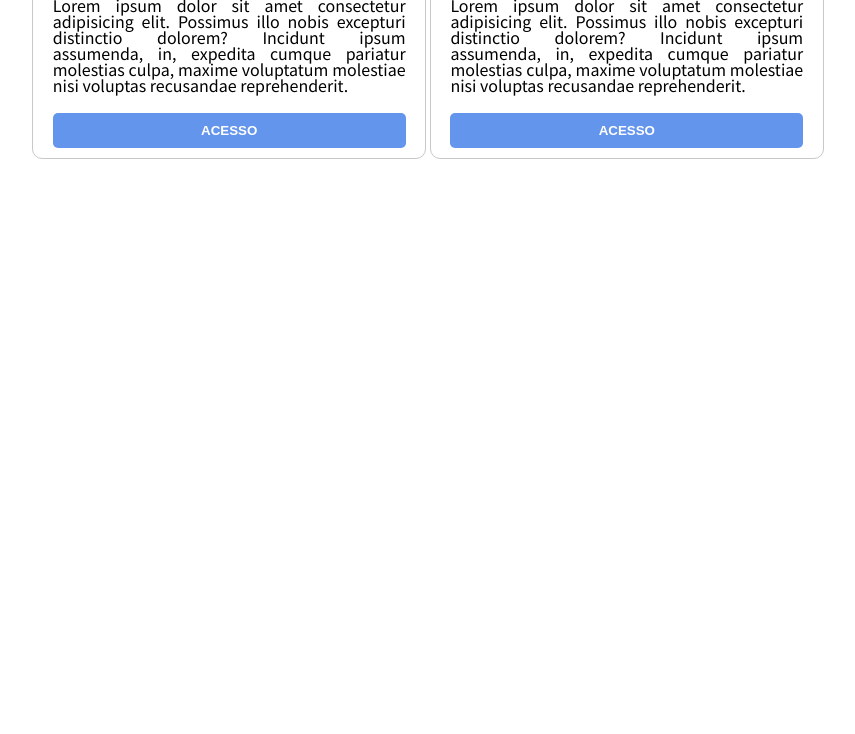
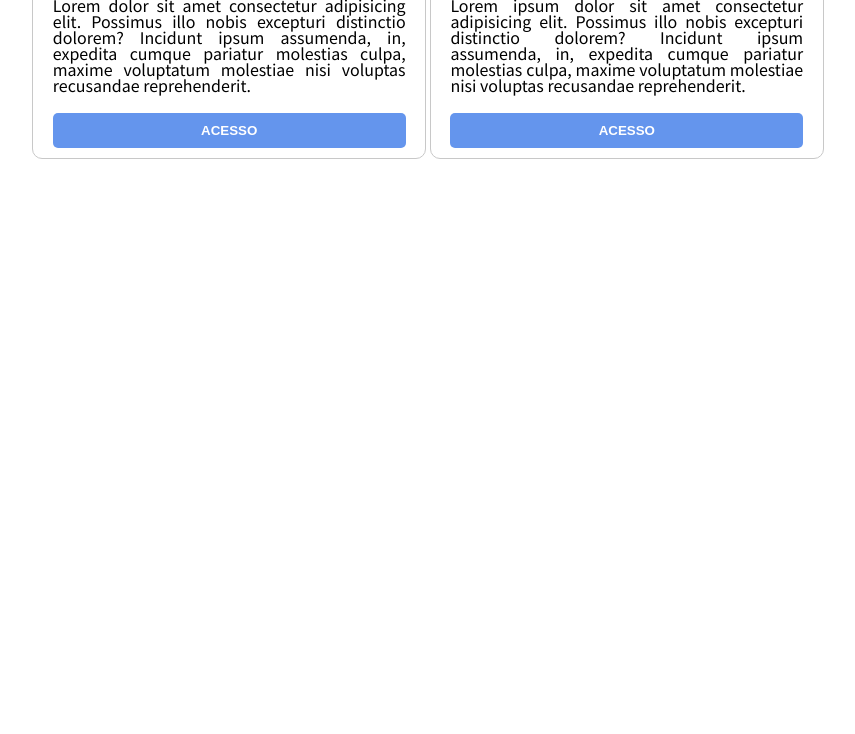
Before and after one commit to sandrotoline/DevSoft, a plain HTML site: page index.html in a window 1280 px wide. Shown: the part 266-1000 px from the top of the page, without its empty margins (212-1067 px from the left). Drawn offline with Linux system fonts and the light colour scheme; files whose address does not match are found by name.

Commit message:
Sourcetree teste.

```diff
--- a/index.html
+++ b/index.html
@@ -54,7 +54,7 @@
         <div class="opcoes">
             <h2>Professor</h2>
             <div class="content">
-                Lorem ipsum dolor sit amet consectetur adipisicing elit. Possimus illo nobis excepturi distinctio dolorem? Incidunt ipsum assumenda, in, expedita cumque pariatur molestias culpa, maxime voluptatum molestiae nisi voluptas recusandae reprehenderit.
+                Lorem dolor sit amet consectetur adipisicing elit. Possimus illo nobis excepturi distinctio dolorem? Incidunt ipsum assumenda, in, expedita cumque pariatur molestias culpa, maxime voluptatum molestiae nisi voluptas recusandae reprehenderit.
             </div>
             <button class="btnAcesso">Acesso</button>
         </div>
```
